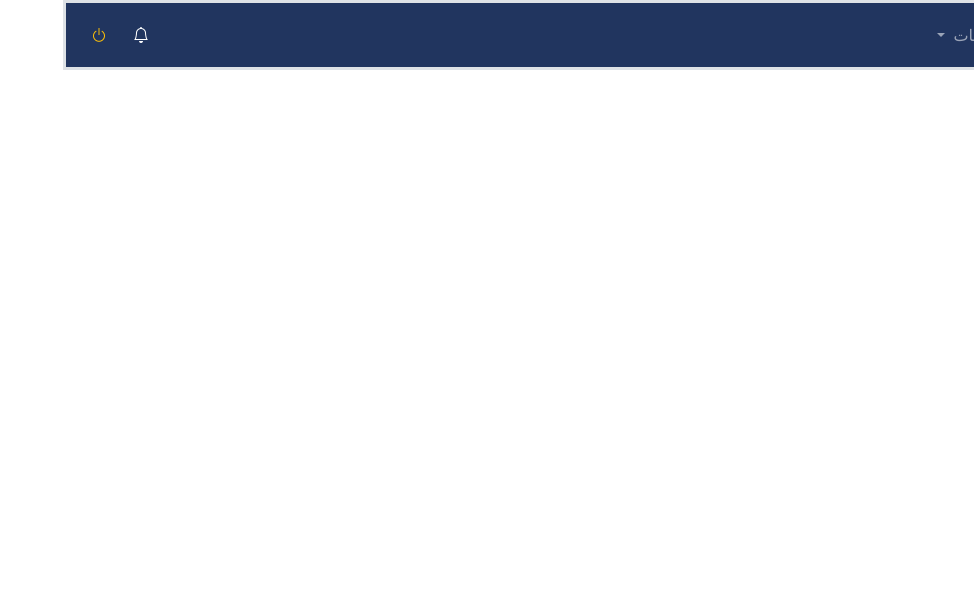
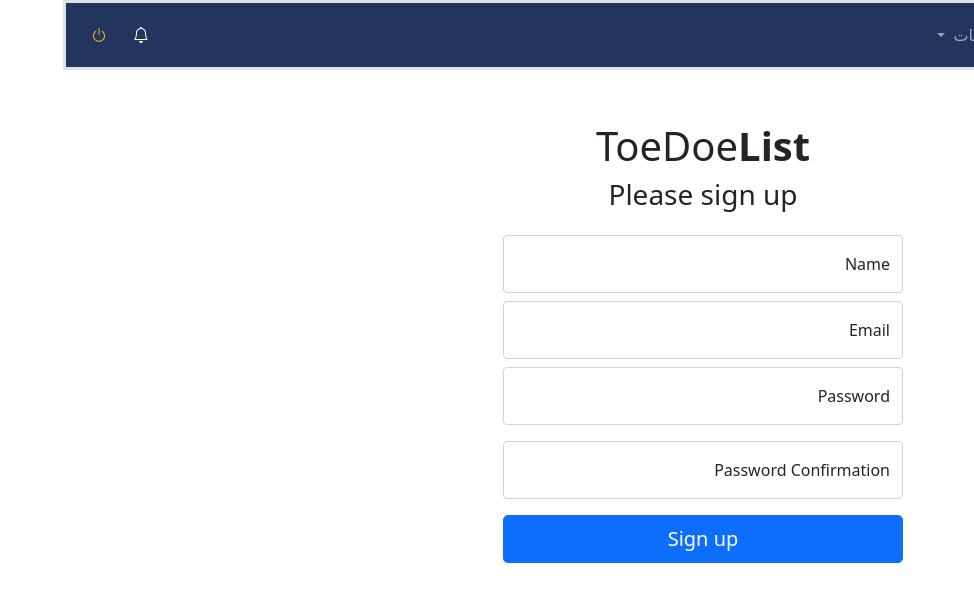
Before and after one commit to asgarimehdi/FlashCard, a Vue app: page /register in a window 1280 px wide. Shown: the top 602 px of the page, without its empty margins (306-1280 px from the left). Built offline with nearby package versions, Linux system fonts and the light colour scheme; no server answers.

Commit message:
working on auth

```diff
--- a/src/components/Cards.vue
+++ b/src/components/Cards.vue
@@ -10,8 +10,8 @@ let wordsFull = ref([])
 onMounted(async () => {
   const { data } = await allWords()
 
-  words.value= ref(data)
-  wordsFull.value = ref(data)
+  words.value= ref(data.data)
+  wordsFull.value = ref(data.data)
   //console.log(typeof(words.value.value))
 })
 const num = 1
--- a/src/http/api.js
+++ b/src/http/api.js
@@ -1,7 +1,8 @@
-import axios from 'axios'
+import axios from "axios";
+axios.defaults.withCredentials = true;
 
-const api=axios.create({
-    baseURL:"http://localhost/api"
-})
+const api = axios.create({
+  baseURL: import.meta.env.VITE_BASE_URL,
+});
 
-export default api
+export default api;
--- /dev/null
+++ b/src/http/auth-api.js
@@ -0,0 +1,11 @@
+import api from "./api";
+
+export const csrfCookie = () => api.get("/sanctum/csrf-cookie");
+
+export const login = (credentials) => api.post("/api/auth/login", credentials);
+
+export const register = (user) => api.post("/api/auth/register", user);
+
+export const logout = () => api.post("/api/auth/logout");
+
+export const getUser = () => api.get("/api/user");
--- /dev/null
+++ b/src/pages/HomePage.vue
@@ -0,0 +1,12 @@
+<template>
+    <main class="px-4 py-5 my-5 text-center" style="min-height: 50vh;">
+        <h1 class="display-5 fw-bold mt-4">Stay Organized, be productive</h1>
+        <div class="col-lg-6 mx-auto">
+            <p class="lead mb-4">Organize your ideas, and be productive everyday.</p>
+            <div class="d-grid gap-2 d-sm-flex justify-content-sm-center">
+                <router-link :to="{ name: 'register' }" class="btn btn-primary btn-lg px-4 gap-3">Sign up</router-link>
+                <router-link :to="{ name: 'login' }" class="btn btn-outline-secondary btn-lg px-4">Sign in</router-link>
+            </div>
+        </div>
+    </main>
+</template>
--- /dev/null
+++ b/src/pages/LoginPage.vue
@@ -0,0 +1,67 @@
+<template>
+    <main class="auth-wrapper">
+        <form class="auth-form" @submit.prevent="handleSubmit">
+            <h1>
+                <span>ToeDoe</span>
+                <strong>List</strong>
+            </h1>
+            <h2 class="h3 mb-4 fw-normal">Please sign in</h2>
+            <div class="form-floating mb-2">
+                <input type="email" class="form-control" :class="{ 'is-invalid': errors.email && errors.email[0] }" id="email" v-model="form.email" placeholder="name@example.com" />
+                <label for="email">Email</label>
+                <div class="invalid-feedback" v-if="errors.email && errors.email[0]">
+                    {{ errors.email && errors.email[0] }}
+                </div>
+            </div>
+            <div class="form-floating mb-3">
+                <input type="password" class="form-control" :class="{ 'is-invalid': errors.password && errors.password[0] }" id="password" v-model="form.password" placeholder="Password" />
+                <label for="password">Password</label>
+                <div class="invalid-feedback" v-if="errors.password && errors.password[0]">
+                    {{ errors.password && errors.password[0] }}
+                </div>
+            </div>
+
+            <button class="w-100 btn btn-lg btn-primary" type="submit">Sign in</button>
+        </form>
+    </main>
+</template>
+
+<script setup>
+import { reactive } from "vue";
+import { storeToRefs } from "pinia";
+import { useRouter } from "vue-router";
+import { useAuthStore } from "../stores/auth";
+
+const router = useRouter()
+const store = useAuthStore()
+const { isLoggedIn, errors } = storeToRefs(store)
+const { handleLogin } = store
+
+const form = reactive({
+    email: '',
+    password: ''
+})
+
+const handleSubmit = async () => {
+    await handleLogin(form)
+    if (isLoggedIn.value) {
+        router.push({ name: 'tasks' })
+    }
+}
+</script>
+
+<style scoped>
+.auth-wrapper {
+    width: 100%;
+    display: flex;
+    justify-content: center;
+    align-items: center;
+    text-align: center;
+    min-height: 60vh;
+    margin-top: 2rem;
+}
+
+.auth-form {
+    width: 400px;
+}
+</style>
--- /dev/null
+++ b/src/pages/RegisterPage.vue
@@ -0,0 +1,81 @@
+<template>
+    <main class="auth-wrapper">
+        <form class="auth-form" @submit.prevent="handleSubmit">
+            <h1>
+                <span>ToeDoe</span>
+                <strong>List</strong>
+            </h1>
+            <h2 class="h3 mb-4 fw-normal">Please sign up</h2>
+            <div class="form-floating mb-2">
+                <input type="text" class="form-control" :class="{ 'is-invalid': errors.name && errors.name[0] }" id="name" v-model="form.name" placeholder="Your name" />
+                <label for="name">Name</label>
+                <div class="invalid-feedback" v-if="errors.name && errors.name[0]">
+                    {{ errors.name && errors.name[0] }}
+                </div>
+            </div>
+            <div class="form-floating mb-2">
+                <input type="email" class="form-control" :class="{ 'is-invalid': errors.email && errors.email[0] }" id="email" v-model="form.email" placeholder="name@example.com" />
+                <label for="email">Email</label>
+                <div class="invalid-feedback" v-if="errors.email && errors.email[0]">
+                    {{ errors.email && errors.email[0] }}
+                </div>
+            </div>
+            <div class="form-floating mb-3">
+                <input type="password" class="form-control" :class="{ 'is-invalid': errors.password && errors.password[0] }" id="password" v-model="form.password" placeholder="Password" />
+                <label for="password">Password</label>
+                <div class="invalid-feedback" v-if="errors.password && errors.password[0]">
+                    {{ errors.password && errors.password[0] }}
+                </div>
+            </div>
+            <div class="form-floating mb-3">
+                <input type="password" class="form-control" id="password_confirmation" v-model="form.password_confirmation"
+                    placeholder="Password Confirmation" />
+                <label for="password_confirmation">Password Confirmation</label>
+            </div>
+
+            <button class="w-100 btn btn-lg btn-primary" type="submit">Sign up</button>
+        </form>
+    </main>
+</template>
+
+<script setup>
+import { reactive } from "vue";
+import { storeToRefs } from "pinia";
+import { useRouter } from "vue-router";
+import { useAuthStore } from "../stores/auth";
+
+const router = useRouter()
+const store = useAuthStore()
+const { isLoggedIn, errors } = storeToRefs(store)
+const { handleRegister } = store
+
+const form = reactive({
+    name: '',
+    email: '',
+    password: '',
+    password_confirmation: ''
+})
+
+const handleSubmit = async () => {
+    await handleRegister(form)
+    if (isLoggedIn.value) {
+        router.push({ name: 'cards' })
+    }
+}
+</script>
+
+<style scoped>
+.auth-wrapper {
+    width: 100%;
+    display: flex;
+    justify-content: center;
+    align-items: center;
+    text-align: center;
+    min-height: 60vh;
+    margin-top: 2rem;
+}
+
+.auth-form {
+    width: 400px;
+}
+</style>
--- /dev/null
+++ b/src/pages/errors/NotFoundErrorPage.vue
@@ -0,0 +1,7 @@
+<template>
+    <div class="container py-5">
+        <h1>404</h1>
+        <p>Sorry, the page <code>{{  $route.params.notFound }}</code> you're looking for is not found</p>
+        <router-link :to="{ name: 'tasks' }">Back to your tasks</router-link>
+    </div>
+</template>
--- a/src/router/index.js
+++ b/src/router/index.js
@@ -1,15 +1,26 @@
-import { createRouter, createWebHistory } from 'vue-router'
-import CardsView from '../views/CardsView.vue'
+import { createRouter, createWebHistory } from "vue-router";
+import routes from "./routes";
+import { useAuthStore } from "../stores/auth";
 
 const router = createRouter({
-  history: createWebHistory(import.meta.env.BASE_URL),
-  routes: [
-    {
-      path: '/',
-      name: 'home',
-      component: CardsView
-    }
-  ]
-})
+  routes,
+  history: createWebHistory(),
+  // linkActiveClass: "active",
+});
 
-export default router
+router.beforeEach(async (to, from) => {
+  const store = useAuthStore();
+  await store.fetchUser();
+  if (to.meta.auth && !store.isLoggedIn) {
+    return {
+      name: "login",
+      query: {
+        redirect: to.fullPath,
+      },
+    };
+  } else if (to.meta.guest && store.isLoggedIn) {
+    return { name: "cards" };
+  }
+});
+
+export default router;
--- /dev/null
+++ b/src/router/routes.js
@@ -0,0 +1,46 @@
+
+import LoginPage from "../pages/LoginPage.vue";
+import RegisterPage from "../pages/RegisterPage.vue";
+import CardsView from '../views/CardsView.vue'
+import NotFoundErrorPage from "../pages/errors/NotFoundErrorPage.vue";
+import HomePage from "../pages/HomePage.vue";
+
+const routes = [
+  {
+    path: "/",
+    component: HomePage,
+    name: "home",
+  },
+
+  {
+    path: "/cards",
+    component: CardsView,
+    name: "cards",
+    meta: {
+      auth: true,
+    },
+  },
+  {
+    path: "/login",
+    component: LoginPage,
+    name: "login",
+    meta: {
+      guest: true,
+    },
+  },
+  {
+    path: "/register",
+    component: RegisterPage,
+    name: "register",
+    meta: {
+      guest: true,
+    },
+  },
+  {
+    path: "/:notFound(.*)",
+    name: "error.404",
+    component: NotFoundErrorPage,
+  },
+];
+
+export default routes;
--- /dev/null
+++ b/src/stores/auth.js
@@ -0,0 +1,61 @@
+import { defineStore } from "pinia";
+import { computed, ref } from "vue";
+import { csrfCookie, login, register, logout, getUser } from "../http/auth-api";
+
+export const useAuthStore = defineStore("authStore", () => {
+  const user = ref(null);
+  const errors = ref({});
+
+  const isLoggedIn = computed(() => !!user.value);
+
+  const fetchUser = async () => {
+    try {
+      const { data } = await getUser();
+      user.value = data;
+    } catch (error) {
+      user.value = null;
+    }
+  };
+
+  const handleLogin = async (credentials) => {
+    await csrfCookie();
+    try {
+      await login(credentials);
+      await fetchUser();
+      errors.value = {};
+    } catch (error) {
+      if (error.response && error.response.status === 422) {
+        errors.value = error.response.data.errors;
+      }
+    }
+  };
+
+  const handleRegister = async (newUser) => {
+    try {
+      await register(newUser);
+      await handleLogin({
+        email: newUser.email,
+        password: newUser.password,
+      });
+    } catch (error) {
+      if (error.response && error.response.status === 422) {
+        errors.value = error.response.data.errors;
+      }
+    }
+  };
+
+  const handleLogout = async () => {
+    await logout();
+    user.value = null;
+  };
+
+  return {
+    user,
+    errors,
+    isLoggedIn,
+    fetchUser,
+    handleLogin,
+    handleRegister,
+    handleLogout,
+  };
+});
```
Also changed, not shown: src/stores/counter.js (deleted, +0 -12 lines), 1 other file (tests, documents, lock files or other folders).
